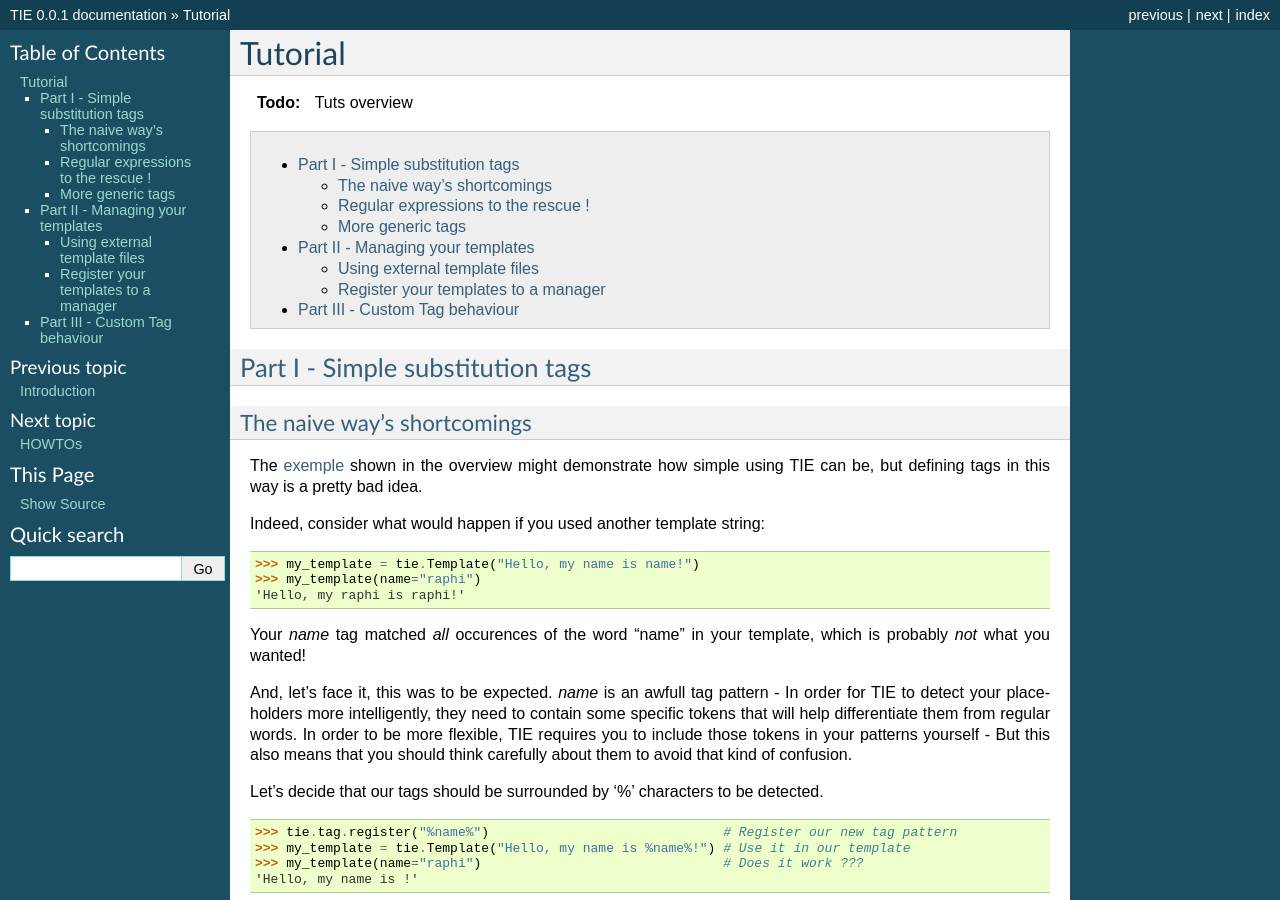
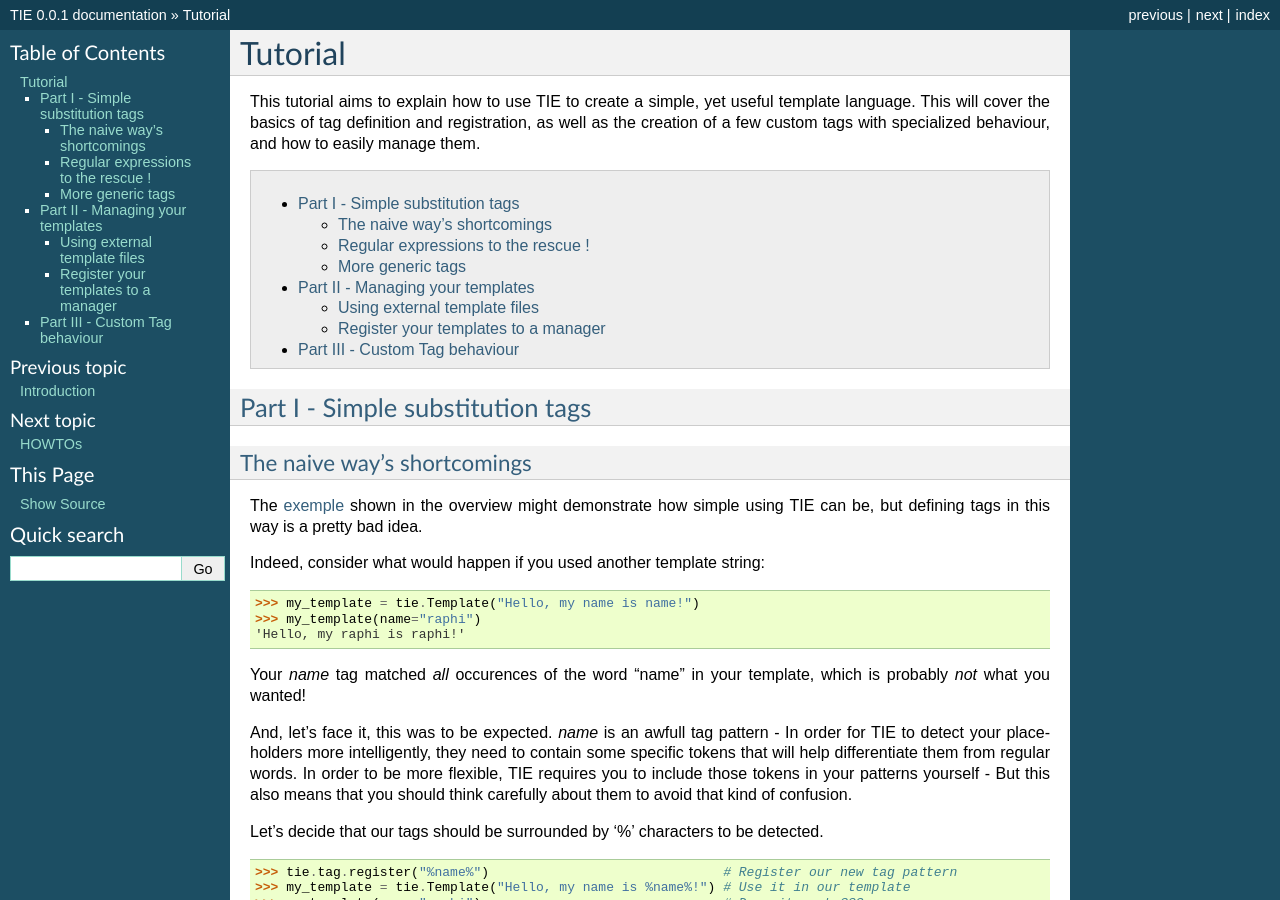
Before and after one commit to raphigaziano/TIE, a Sphinx documentation site: the page built from doc/source/tutorial.rst, in a window 1280 px wide and 900 px high. Built offline with Sphinx 7.4.7, drawn with Linux system fonts in a browser that asks for light colours.

Commit message:
tuts intro

```diff
--- a/doc/source/tutorial.rst
+++ b/doc/source/tutorial.rst
@@ -1,7 +1,10 @@
 Tutorial
 ========
 
-.. todo:: Tuts overview
+This tutorial aims to explain how to use TIE to create a simple, yet useful
+template language. This will cover the basics of tag definition and
+registration, as well as the creation of a few custom tags with specialized
+behaviour, and how to easily manage them.
 
 .. contents::
    :local:
```
